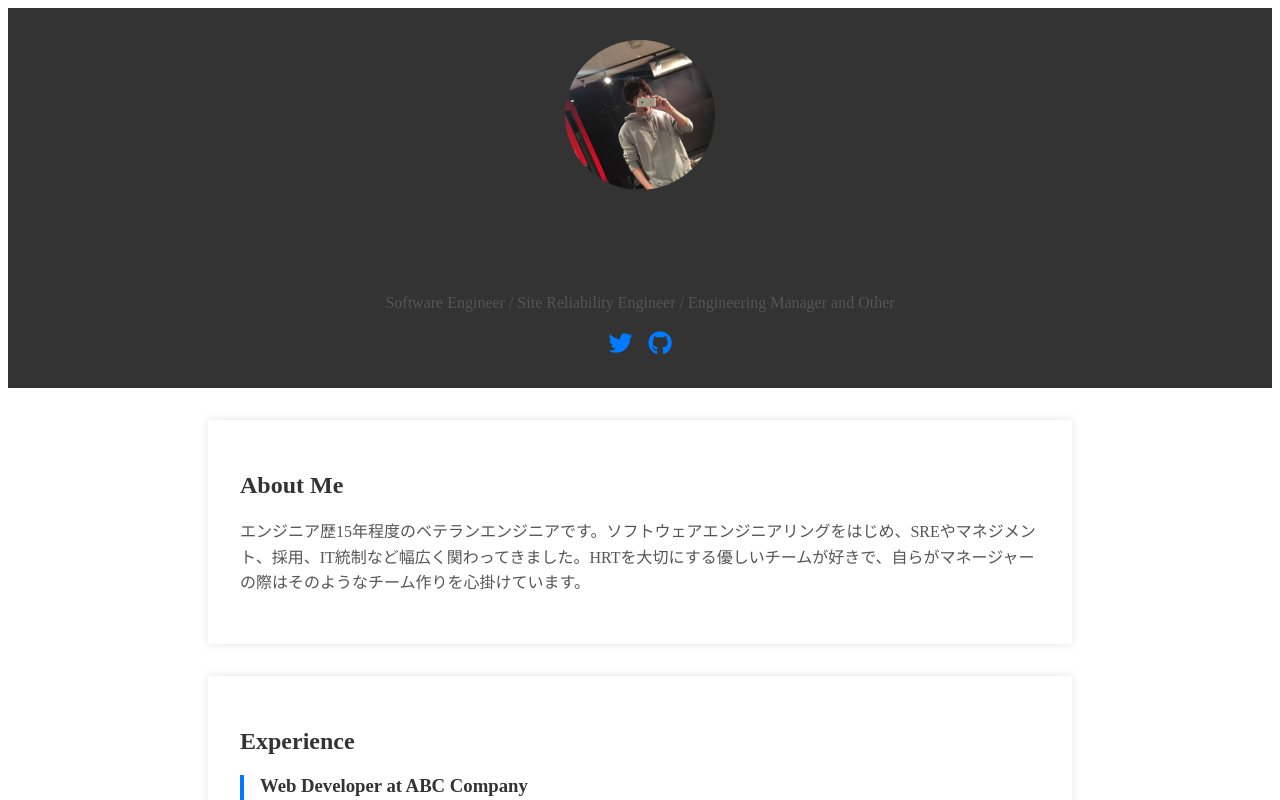
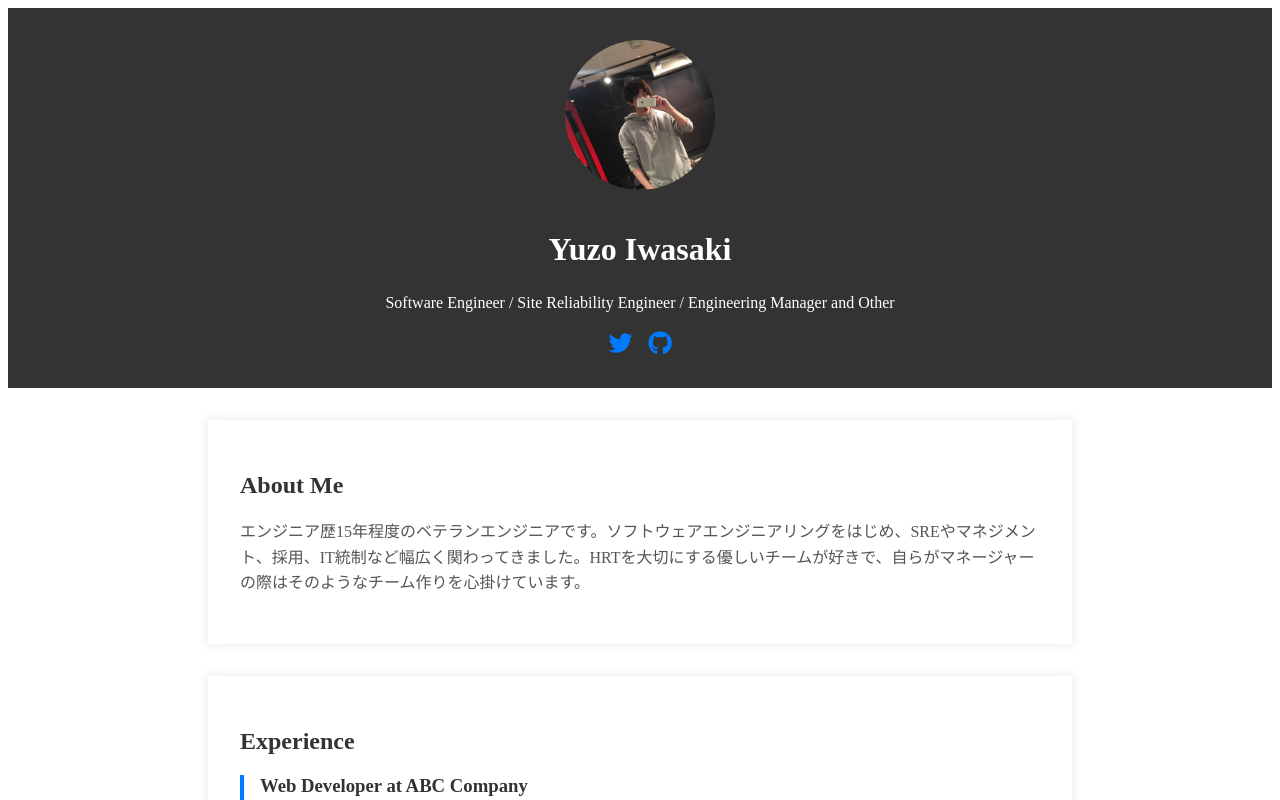
Before and after one commit to yuzoiwasaki/yuzoiwasaki.me, a SvelteKit app: page / in a window 1280 px wide. Shown: the top 800 px of the page. Built offline with nearby package versions, Linux system fonts and the light colour scheme.

Commit message:
Update header

```diff
--- a/src/routes/+page.svelte
+++ b/src/routes/+page.svelte
@@ -12,7 +12,7 @@
 </svelte:head>
 
 <header>
-  <img src={profile} alt="Your Name">
+  <img src={profile} alt="プロフィール画像">
   <h1>Yuzo Iwasaki</h1>
   <p>Software Engineer / Site Reliability Engineer / Engineering Manager and Other</p>
 
@@ -88,6 +88,10 @@
     margin-bottom: 1em;
   }
 
+  header p {
+    color: #fff;
+  }
+
   .profile-icons {
     display: flex;
     justify-content: center;
@@ -107,7 +111,7 @@
     box-shadow: 0 0 10px rgba(0, 0, 0, 0.1);
   }
 
-  h1, h2 {
+  h2 {
     color: #333;
   }
 
```
